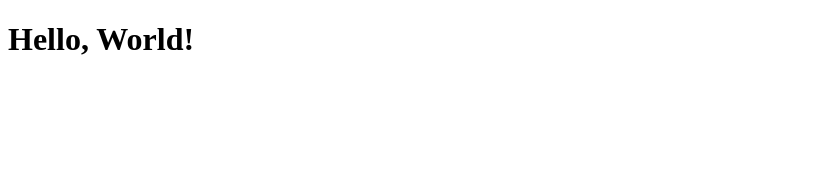
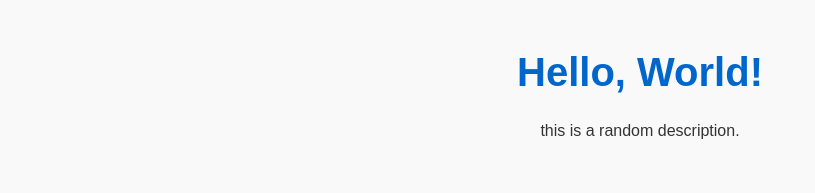
Before and after one commit to isohale/cdw-class, a plain HTML site: page index.html in a window 1280 px wide. Shown: the whole page, without its empty margins (0-815 px from the left). Drawn offline with Linux system fonts and the light colour scheme.

Commit message:
added css style sheet

```diff
--- a/index.html
+++ b/index.html
@@ -3,8 +3,10 @@
 <head>
   <meta charset="UTF-8">
   <title>Module 1</title>
+  <link rel="stylesheet" href="style.css">
 </head>
 <body>
   <h1>Hello, World!</h1>
+  this is a random description.
 </body>
 </html>
--- /dev/null
+++ b/style.css
@@ -0,0 +1,15 @@
+/* style.css */
+body {
+  background-color: #f9f9f9;
+  font-family: Arial, sans-serif;
+  color: #333;
+  text-align: center;
+  margin: 0;
+  padding: 50px;
+}
+
+h1 {
+  font-size: 2.5em;
+  color: #0066cc;
+  margin-top: 0;
+}
```
